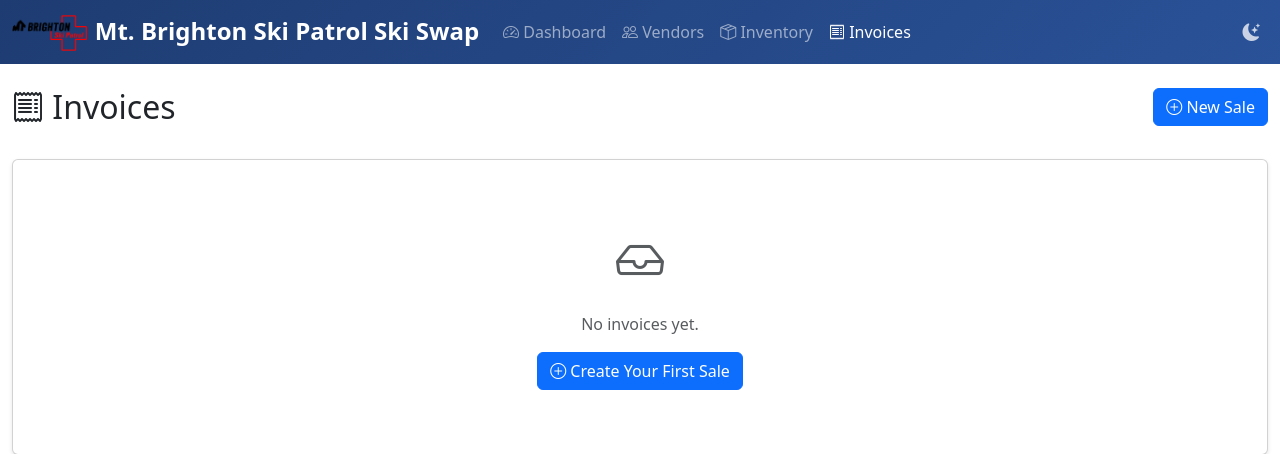
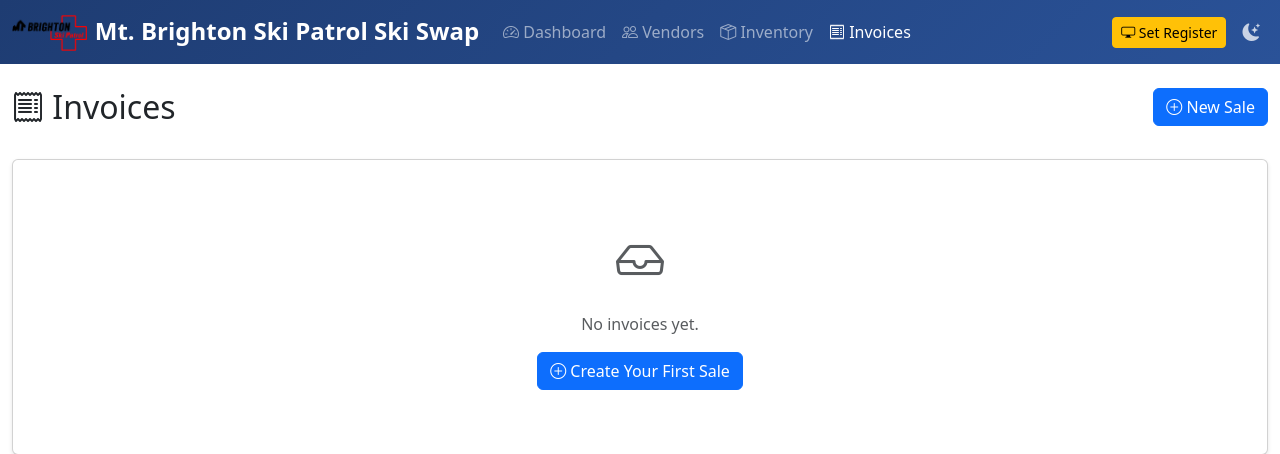
Before and after one commit to jbhenry/skisale_app, a Flask app: page /invoices in a window 1280 px wide. Shown: the top 454 px of the page. Run offline with Flask 3, Linux system fonts and the light colour scheme; some libraries are stand-ins or nearby versions.

Commit message:
FEATURE: attach register/user ID to invoices, set once per session
- Add register_id column to Invoice model with startup migration
- Store register ID in Flask session via POST /set-register
- Stamp each new invoice with the session register ID automatically
- Show current register in navbar with a modal to set/change it
- Display register ID on invoice list, detail view
- Add 10 tests covering session storage, invoice stamping, and UI display

Co-Authored-By: Claude Sonnet 4.6 <noreply@anthropic.com>

```diff
--- a/app.py
+++ b/app.py
@@ -52,6 +52,15 @@ with app.app_context():
     except Exception:
         db.session.rollback()  # Column already exists — nothing to do
 
+    # Add register_id column if upgrading from an older schema
+    try:
+        db.session.execute(text(
+            'ALTER TABLE invoices ADD COLUMN register_id VARCHAR(50)'
+        ))
+        db.session.commit()
+    except Exception:
+        db.session.rollback()  # Column already exists — nothing to do
+
     # Add surcharge/discount columns if upgrading from an older schema
     for col_sql in [
         'ALTER TABLE invoices ADD COLUMN surcharge_rate FLOAT NOT NULL DEFAULT 0.0',
--- a/models.py
+++ b/models.py
@@ -123,6 +123,7 @@ class Invoice(db.Model):
     discount_amount = db.Column(db.Float, nullable=False, default=0.0)
     total = db.Column(db.Float, nullable=False, default=0.0)
     payment_method = db.Column(db.String(20))  # Cash, Credit, Check, etc.
+    register_id = db.Column(db.String(50))
     notes = db.Column(db.Text)
     created_at = db.Column(db.DateTime, default=utcnow)
     updated_at = db.Column(db.DateTime, default=utcnow, onupdate=utcnow)
--- a/routes/invoices.py
+++ b/routes/invoices.py
@@ -1,7 +1,7 @@
 """
 Invoice routes and abandoned-invoice cleanup.
 """
-from flask import Blueprint, render_template, request, redirect, url_for, flash
+from flask import Blueprint, render_template, request, redirect, url_for, flash, session
 
 from models import db, Inventory, Invoice, InvoiceLine
 from constants import PAYMENT_METHODS, DEFAULT_TAX_RATE
@@ -31,6 +31,17 @@ def release_abandoned_invoices():
         db.session.commit()
 
 
+@invoices_bp.route('/set-register', methods=['POST'])
+def set_register():
+    """Store register/user ID in session for the duration of the session."""
+    register_id = request.form.get('register_id', '').strip()
+    if register_id:
+        session['register_id'] = register_id
+    else:
+        session.pop('register_id', None)
+    return redirect(request.referrer or url_for('invoices.invoices_list'))
+
+
 @invoices_bp.route('/invoices')
 def invoices_list():
     """Display all invoices"""
@@ -57,6 +68,7 @@ def invoice_new():
                 tax_rate=float(request.form.get('tax_rate', DEFAULT_TAX_RATE * 100)) / 100,
                 discount_rate=discount_rate,
                 payment_method=request.form.get('payment_method', '').strip(),
+                register_id=session.get('register_id'),
                 notes=request.form.get('notes', '').strip()
             )
 
--- a/templates/base.html
+++ b/templates/base.html
@@ -108,6 +108,17 @@
                         </a>
                     </li>
                 </ul>
+                <button type="button" id="registerBtn"
+                        class="btn btn-sm me-2 {% if session.get('register_id') %}btn-outline-light{% else %}btn-warning{% endif %}"
+                        data-bs-toggle="modal" data-bs-target="#registerModal"
+                        title="Set register / user ID">
+                    <i class="bi bi-display"></i>
+                    {% if session.get('register_id') %}
+                        {{ session['register_id'] }}
+                    {% else %}
+                        Set Register
+                    {% endif %}
+                </button>
                 <button id="darkModeToggle" title="Toggle dark mode">
                     <i class="bi bi-moon-stars-fill"></i>
                 </button>
@@ -133,6 +144,32 @@
     <main class="container-fluid py-4">
         {% block content %}{% endblock %}
     </main>
+
+    <!-- Register / User ID Modal -->
+    <div class="modal fade" id="registerModal" tabindex="-1">
+        <div class="modal-dialog modal-sm">
+            <div class="modal-content">
+                <div class="modal-header">
+                    <h5 class="modal-title"><i class="bi bi-display"></i> Register / User ID</h5>
+                    <button type="button" class="btn-close" data-bs-dismiss="modal"></button>
+                </div>
+                <form method="POST" action="{{ url_for('invoices.set_register') }}">
+                    <div class="modal-body">
+                        <label for="register_id_input" class="form-label">Register or cashier name</label>
+                        <input type="text" class="form-control" id="register_id_input" name="register_id"
+                               value="{{ session.get('register_id', '') }}"
+                               placeholder="e.g. Register 1, Cashier A"
+                               autofocus maxlength="50">
+                        <small class="text-muted">Saved for this session — applied to every new invoice.</small>
+                    </div>
+                    <div class="modal-footer">
+                        <button type="button" class="btn btn-secondary" data-bs-dismiss="modal">Cancel</button>
+                        <button type="submit" class="btn btn-primary">Save</button>
+                    </div>
+                </form>
+            </div>
+        </div>
+    </div>
 
     <script src="{{ url_for('static', filename='js/bootstrap.bundle.min.js') }}"></script>
     <script>
--- a/templates/invoice_view.html
+++ b/templates/invoice_view.html
@@ -45,6 +45,9 @@
                     <div class="col-md-6">
                         <p><strong>Payment Method:</strong> {{ invoice.payment_method or '—' }}</p>
                         <p><strong>Tax Rate:</strong> {{ (invoice.tax_rate * 100)|round(1) }}%</p>
+                        {% if invoice.register_id %}
+                        <p><strong>Register:</strong> {{ invoice.register_id }}</p>
+                        {% endif %}
                         {% if invoice.notes %}
                         <p><strong>Notes:</strong> {{ invoice.notes }}</p>
                         {% endif %}
--- a/templates/invoices_list.html
+++ b/templates/invoices_list.html
@@ -30,6 +30,7 @@
                         <th>Tax</th>
                         <th>Total</th>
                         <th>Payment</th>
+                        <th>Register</th>
                         <th class="text-end">Actions</th>
                     </tr>
                 </thead>
@@ -49,6 +50,7 @@
                         <td>${{ "%.2f"|format(invoice.tax_amount) }}</td>
                         <td><strong>${{ "%.2f"|format(invoice.total) }}</strong></td>
                         <td>{{ invoice.payment_method or '—' }}</td>
+                        <td>{{ invoice.register_id or '—' }}</td>
                         <td class="text-end">
                             <div class="btn-group btn-group-sm">
                                 <a href="{{ url_for('invoices.invoice_view', invoice_id=invoice.id) }}"
@@ -72,10 +74,11 @@
                 <tfoot class="table-light">
                     <tr>
                         <td colspan="4" class="text-end"><strong>Totals:</strong></td>
+
                         <td><strong>${{ "%.2f"|format(invoices|sum(attribute='subtotal')) }}</strong></td>
                         <td><strong>${{ "%.2f"|format(invoices|sum(attribute='tax_amount')) }}</strong></td>
                         <td><strong>${{ "%.2f"|format(invoices|sum(attribute='total')) }}</strong></td>
-                        <td colspan="2"></td>
+                        <td colspan="3"></td>
                     </tr>
                 </tfoot>
             </table>
```
Also changed, not shown: tests/test_invoices.py (+76 -0 lines).
